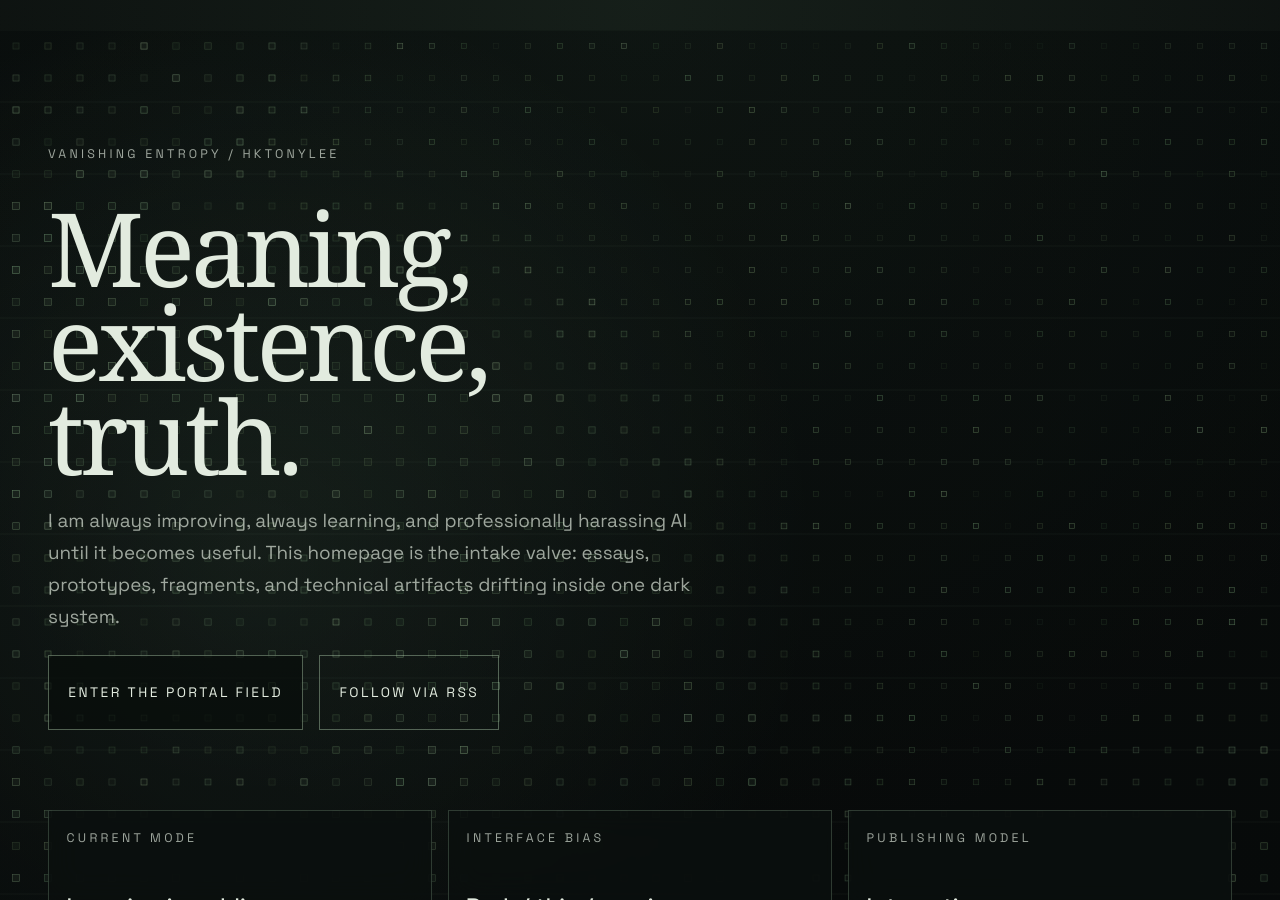
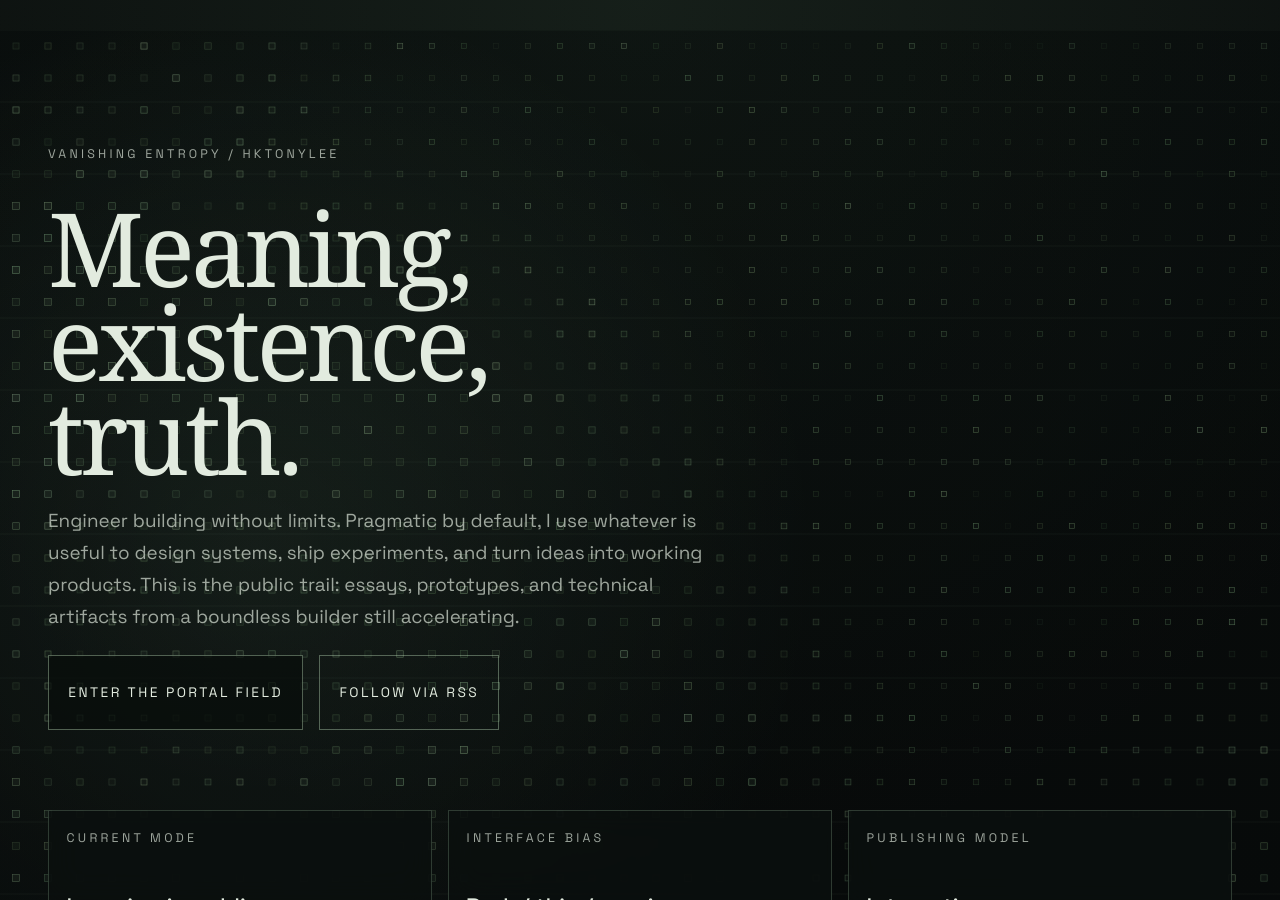
Before and after one commit to hktonylee/hktonylee.github.io, a Jekyll site: the page built from index.html, in a window 1280 px wide and 900 px high. Built offline with Jekyll 4.4.1, drawn with Linux system fonts in a browser that asks for light colours; some web fonts are replaced.

Commit message:
Update site title and homepage copy
- Change site title from "Vanishing Entropy @hktonylee" to "Vanishing Entropy"
- Revise hero section to reflect new branding and remove AI harassment line
- Update smoke tests to match new content

```diff
--- a/_config.yml
+++ b/_config.yml
@@ -8,7 +8,7 @@
 # Select build mode via ENV: JEKYLL_ENV=development / production
 
 # Site settings
-title: Vanishing Entropy @hktonylee
+title: Vanishing Entropy
 email: blog@tonylee.hk
 description: > # this means to ignore newlines until "baseurl:"
   What is reality?
--- a/index.html
+++ b/index.html
@@ -15,8 +15,8 @@ hide_site_chrome: true
     <p class="signal-hero__eyebrow">Vanishing Entropy / hktonylee</p>
     <h1 class="signal-hero__title">Meaning, existence, truth.</h1>
     <p class="signal-hero__lede">
-      I am always improving, always learning, and professionally harassing AI until it becomes useful.
-      This homepage is the intake valve: essays, prototypes, fragments, and technical artifacts drifting inside one dark system.
+      Engineer building without limits. Pragmatic by default, I use whatever is useful to design systems, ship experiments, and turn ideas into working products.
+      This is the public trail: essays, prototypes, and technical artifacts from a boundless builder still accelerating.
     </p>
     <div class="signal-hero__actions">
       <a class="signal-button" href="#portal-grid">Enter the portal field</a>
```
Also changed, not shown: 1 other file.
